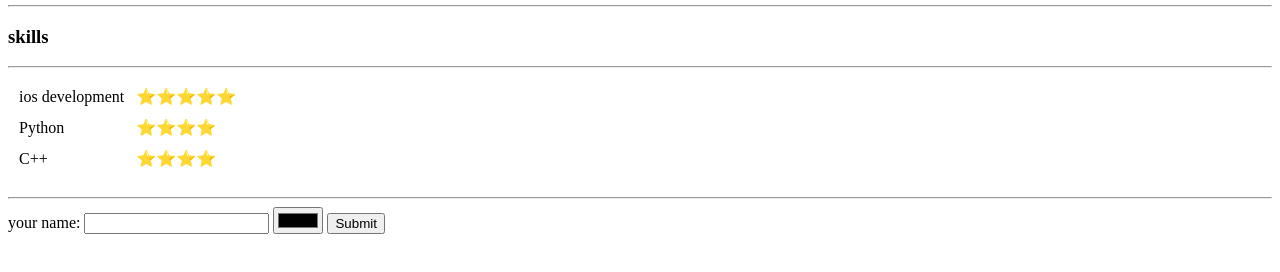
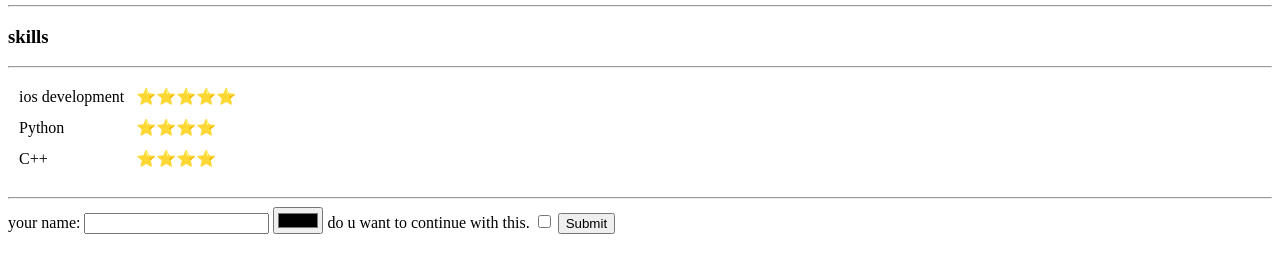
Before and after one commit to Sahithi-github/Sahithi, a plain HTML site: page index.html in a window 1280 px wide. Shown: the part 360-632 px from the top of the page. Drawn offline with Linux system fonts and the light colour scheme.

Commit message:
checkbox

```diff
--- a/index.html
+++ b/index.html
@@ -69,6 +69,8 @@
     <label>your name:</label>
     <input type="text" name="" value="">
     <input type="color" name="" vale="">
+    <label>do u want to continue with this.</label>
+    <input type="checkbox" name="" value="">
     <input type="submit" name="">
     </form>
 </body>
```
